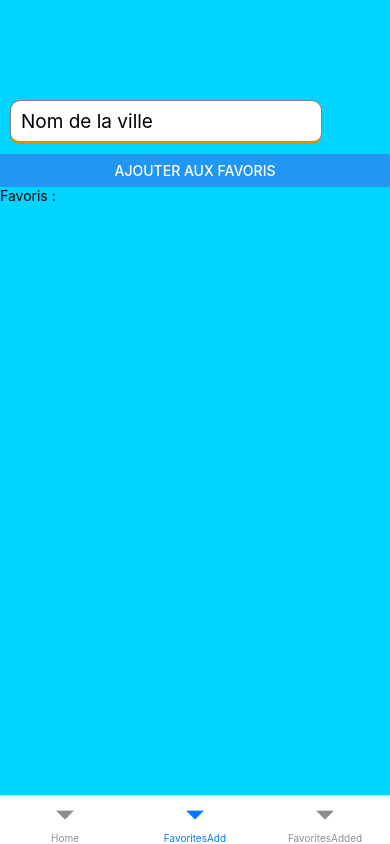
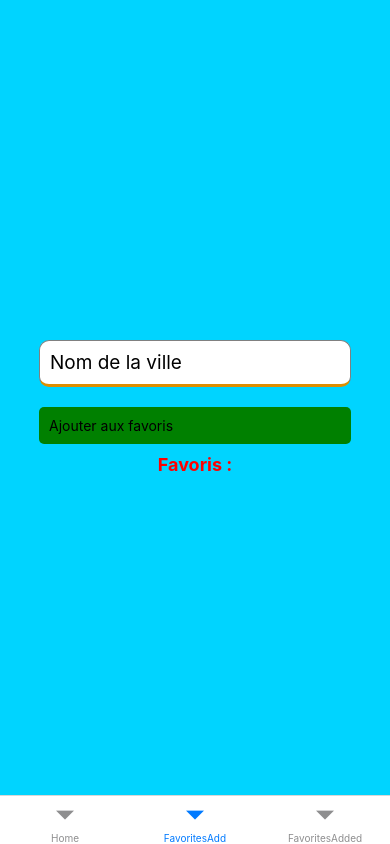
Before and after one commit to Greglhub/MeteoPlus, a React Native app: screen /FavoritesAdd in a window 390 px wide. Built offline with nearby package versions, Linux system fonts and the light colour scheme.

Commit message:
Modification du style

```diff
--- a/src/screens/FaddStyle.js
+++ b/src/screens/FaddStyle.js
@@ -1,21 +1,19 @@
-import { StyleSheet } from "react-native";
+import { StyleSheet } from 'react-native';
 
 const styles = StyleSheet.create({
   container: {
     flex: 1,
-    // justifyContent: 'center',
-    // alignItems: 'center',
     backgroundColor: '#00d4ff',
+    alignItems: 'center', // Center content horizontally
+    justifyContent: 'center', // Center content vertically
   },
   favoris: {
     borderBottomColor: '#df8e00',
     borderBottomWidth: 3,
     fontSize: 19,
     padding: 5,
-        paddingVertical: 20,
-        marginVertical: 100,
+    marginVertical: 20,
     marginHorizontal: 10,
-        height: 40,
     width: '80%',
     borderColor: 'gray',
     borderWidth: 1,
@@ -24,7 +22,20 @@ const styles = StyleSheet.create({
     backgroundColor: '#fff',
     borderRadius: 10,
   },
-})
+  addToFavoritesButton: {
+    backgroundColor: 'green',
+    marginTop: 10,
+    padding: 10,
+    borderRadius: 5,
+    width: '80%', // Set the width to 80%
+  },
+  favorisTitle: {
+    fontSize: 18,
+    fontWeight: 'bold',
+    color: 'red',
+    marginTop: 10,
+  },
 
+});
 
-export default  styles
+export default styles;
--- a/src/screens/FavoritesAddScreen.js
+++ b/src/screens/FavoritesAddScreen.js
@@ -1,5 +1,5 @@
 import React, { useState, useEffect } from 'react';
-import { View, TextInput, Button, FlatList, Text, AsyncStorage } from 'react-native';
+import { View, TextInput, TouchableOpacity, FlatList, Text, AsyncStorage } from 'react-native';
 import axios from 'axios';
 import { useNavigation } from '@react-navigation/native';
 import styles from './FaddStyle';
@@ -85,7 +85,12 @@ const FavoritesAddScreen = () => {
         value={city}
         onChangeText={(text) => setCity(text)}
       />
-      <Button title="Ajouter aux favoris" onPress={() => handleAddToFavorites(city)} />
+      <TouchableOpacity
+        style={styles.addToFavoritesButton}
+        onPress={() => handleAddToFavorites(city)}
+      >
+        <Text style={styles.addToFavoritesButtonText}>Ajouter aux favoris</Text>
+      </TouchableOpacity>
       {searchResults.length > 0 && (
         <FlatList
           data={searchResults}
@@ -95,19 +100,26 @@ const FavoritesAddScreen = () => {
               <Text onPress={() => handleAddToFavorites(item.properties.city)}>
                 {item.properties.city}
               </Text>
-              <Button
-                title="Supprimer des favoris"
+              <TouchableOpacity
+                style={styles.addToFavoritesButton}
                 onPress={() => handleRemoveFromFavorites(item.properties.city)}
-              />
+              >
+                <Text style={styles.addToFavoritesButtonText}>Supprimer des favoris</Text>
+              </TouchableOpacity>
             </View>
           )}
         />
       )}
-      <Text>Favoris :</Text>
+      <Text style={styles.favorisTitle}>Favoris :</Text>
       {favorites.map((fav) => (
         <View key={fav}>
           <Text>{fav}</Text>
-          <Button title="Supprimer des favoris" onPress={() => handleRemoveFromFavorites(fav)} />
+          <TouchableOpacity
+            style={styles.addToFavoritesButton}
+            onPress={() => handleRemoveFromFavorites(fav)}
+          >
+            <Text style={styles.addToFavoritesButtonText}>Supprimer des favoris</Text>
+          </TouchableOpacity>
         </View>
       ))}
     </View>
--- a/src/screens/HomeScreen.js
+++ b/src/screens/HomeScreen.js
@@ -10,7 +10,9 @@ const HomeScreen = () => {
   const [loading, setLoading] = useState(false);
   const [data, setData] = useState(null);
   const [temperatureCelsius, setTemperatureCelsius] = useState(null);
+  const [temperatureFahrenheit, setTemperatureFahrenheit] = useState(null);
   const [weatherIcon, setWeatherIcon] = useState(null);
+  const [isCelsius, setIsCelsius] = useState(true); // Ajout de l'état pour suivre l'unité
 
   const api = {
     key: "94f573feef288410e3e62deac7659349",
@@ -32,6 +34,10 @@ const HomeScreen = () => {
         const tempCelsius = res.data?.main?.temp - 273.15;
         setTemperatureCelsius(tempCelsius);
 
+        // Convertir la température de Celsius à Fahrenheit
+        const tempFahrenheit = tempCelsius * (9 / 5) + 32;
+        setTemperatureFahrenheit(tempFahrenheit);
+
         // Déterminer l'icône en fonction de la météo
         const weatherId = res.data?.weather[0]?.id;
         setWeatherIcon(getWeatherIcon(weatherId));
@@ -45,7 +51,6 @@ const HomeScreen = () => {
       .finally(() => setLoading(false));
   }, [api.key, input]);
 
-  // Fonction pour déterminer l'icône en fonction de l'ID de la météo
   const getWeatherIcon = (weatherId) => {
     // Ajoutez ici vos conditions pour déterminer l'icône en fonction de l'ID de la météo
     if (weatherId >= 200 && weatherId < 300) {
@@ -61,22 +66,18 @@ const HomeScreen = () => {
     } else if (weatherId === 800) {
       return require('../../assets/pluie.png'); // Exemple d'icône pour le ciel dégagé
     } else if (weatherId > 800 && weatherId < 900) {
-      return require('../../assets/soleil.png'); // Exemple d'icône pour les nuages
+      return require('../../assets/pluie.png'); // Exemple d'icône pour les nuages
     } else {
       return require('../../assets/pluie.png'); // Icône par défaut pour les autres cas
     }
   };
-
-  // Charger les données sauvegardées lors du montage initial du composant
   useEffect(() => {
     loadSavedData();
   }, []);
 
   const saveData = async (data) => {
     try {
-      // Convertir l'objet de données en chaîne JSON
       const dataString = JSON.stringify(data);
-      // Sauvegarder la chaîne JSON dans AsyncStorage
       await AsyncStorage.setItem("savedData", dataString);
     } catch (e) {
       console.error("Error saving data:", e);
@@ -85,15 +86,18 @@ const HomeScreen = () => {
 
   const loadSavedData = async () => {
     try {
-      // Charger la chaîne JSON du stockage local
       const savedDataString = await AsyncStorage.getItem("savedData");
       if (savedDataString) {
-        // Convertir la chaîne JSON en objet
         const savedData = JSON.parse(savedDataString);
         setData(savedData);
+
         // Convertir la température de Kelvin à Celsius
         const tempCelsius = savedData?.main?.temp - 273.15;
         setTemperatureCelsius(tempCelsius);
+
+        // Convertir la température de Celsius à Fahrenheit
+        const tempFahrenheit = tempCelsius * (9 / 5) + 32;
+        setTemperatureFahrenheit(tempFahrenheit);
 
         // Déterminer l'icône en fonction de la météo
         const weatherId = savedData?.weather[0]?.id;
@@ -102,6 +106,10 @@ const HomeScreen = () => {
     } catch (e) {
       console.error("Error loading saved data:", e);
     }
+  };
+
+  const toggleTemperatureUnit = () => {
+    setIsCelsius((prevIsCelsius) => !prevIsCelsius);
   };
 
   return (
@@ -115,7 +123,9 @@ const HomeScreen = () => {
           placeholderTextColor={"#000"}
           onSubmitEditing={fetchDataHandler}
         />
-        <Button title="Rechercher" onPress={fetchDataHandler} />
+        <Button title="Rechercher" onPress={fetchDataHandler}
+        style={styles.btn}
+        />
       </View>
       {loading && (
         <View>
@@ -129,15 +139,14 @@ const HomeScreen = () => {
           <Text style={styles.headerText}>
             Ville {`${data?.name}, ${data?.sys?.country}`}
           </Text>
-          <Text style={styles.headerText}>{`${Math.round(
-            temperatureCelsius
-          )} °C`}</Text>
-
+          {isCelsius ? (
+            <Text style={styles.temperature}>{`${Math.round(temperatureCelsius)} °C`}</Text>
+          ) : (
+            <Text style={styles.temperature}>{`${Math.round(temperatureFahrenheit)} °F`}</Text>
+          )}
 
           {data && (
             <View style={styles.meteocard}>
-
-
               <Text style={styles.meteodate}>
                 Time{" "}
                 {new Date().toLocaleTimeString([], {
@@ -145,19 +154,29 @@ const HomeScreen = () => {
                   minute: "2-digit",
                 })}
               </Text>
-              <Text style={styles.headerText}>
-                Température {`${Math.round(temperatureCelsius)} °C`}
-              </Text>
+              {isCelsius ? (
+                <Text style={styles.temperature}>{`Température ${Math.round(
+                  temperatureCelsius
+                )} °C`}</Text>
+              ) : (
+                <Text style={styles.temperature}>{`Température ${Math.round(
+                  temperatureFahrenheit
+                )} °F`}</Text>
+              )}
               <Text style={styles.humidity}>
                 Humidité {data?.main?.humidity}%
               </Text>
-              {/* <Text style={styles.minmax}>
-                 {`Min ${Math.round(data?.main?.temp_min)} °C / Max ${Math.round(data?.main?.temp_max)} °C`}
-               </Text> */}
             </View>
           )}
         </View>
       )}
+
+        <View >
+          <Button style={styles.btn} title={`Basculer en dégres ${isCelsius ? "Fahrenheit" : "Celsius"}`}
+       onPress={toggleTemperatureUnit} ></Button>
+        </View>
+
+
     </View>
   );
 };
--- a/src/screens/homeStyle.js
+++ b/src/screens/homeStyle.js
@@ -1,4 +1,7 @@
 import { StyleSheet } from "react-native";
+import { Dimensions } from 'react-native';
+
+const { width, height } = Dimensions.get('window');
 
 const styles = StyleSheet.create({
 
@@ -19,7 +22,7 @@ const styles = StyleSheet.create({
         paddingVertical: 20,
         marginVertical: 100,
         marginHorizontal: 10,
-        height: 40,
+        height: "27%",
         width: '80%',
         borderColor: 'gray',
         borderWidth: 1,
@@ -30,7 +33,7 @@ const styles = StyleSheet.create({
       },
 
       headerText: {
-        fontSize: 20,
+        fontSize: width * 0.05,
         fontWeight: 'bold',
         textAlign: 'center',
       },
@@ -47,22 +50,30 @@ const styles = StyleSheet.create({
         elevation: 5,
       },
       meteotext: {
-        fontSize: 20,
+        fontSize: 15,
         fontWeight: 'bold',
         textAlign: 'center',
       },
-
       meteodate: {
-        fontSize: 20,
+        fontSize: width * 0.035,
         fontWeight: 'bold',
         textAlign: 'center',
+        margin:10
       },
       humidity : {
-        fontSize: 20,
+        fontSize: width * 0.035,
+        fontWeight: 'bold',
+        textAlign: 'center',
+        margin:15
+      },
+      temperature: {
+        fontSize: width * 0.04,
         fontWeight: 'bold',
         textAlign: 'center',
       }
-})
+
+      }
+)
 
 
 export default styles
```
Also changed, not shown: src/screens/FaddedStyle.js (+36 -0 lines). Lines whose indentation alone changed are shown as unchanged.
